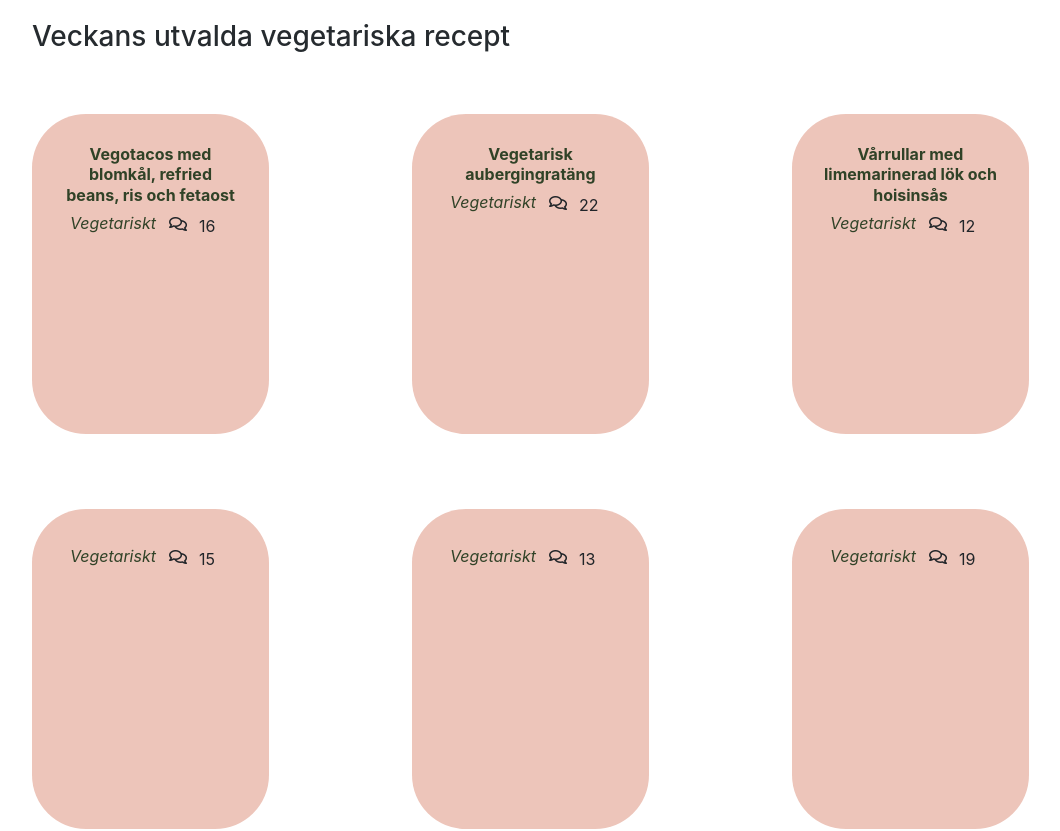
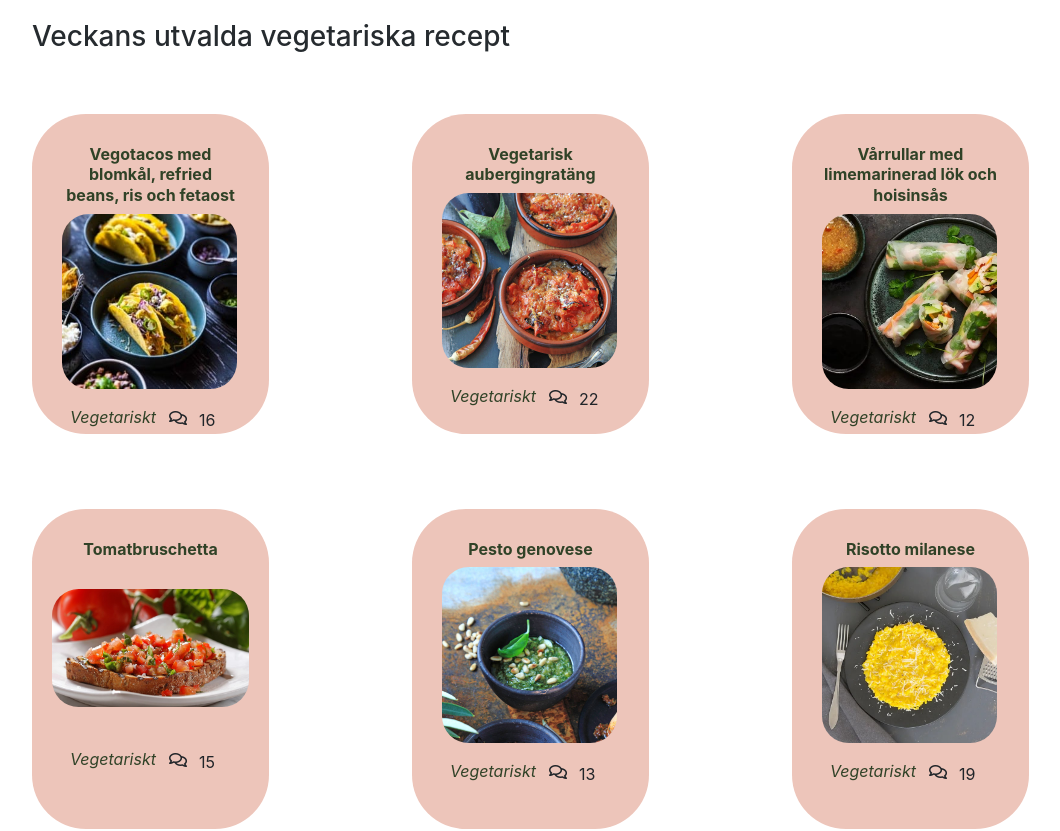
Before and after one commit to AnnaStenholm/T.A.R.A-app, a React (Create React App) app: page /kategori/vego in a window 1280 px wide. Shown: the top 831 px of the page, without its empty margins (50-1110 px from the left). Built offline with nearby package versions, Linux system fonts and the light colour scheme.

Commit message:
KategoriVego med bilder

```diff
--- a/src/KategoriVego.js
+++ b/src/KategoriVego.js
@@ -1,6 +1,14 @@
 import React from 'react';
 import App from './App';
 import './kategori.css';
+
+import tomatbruschetta from './bilder/tomatbruschetta.jpg';
+import vegetacos from './bilder/vegotacos1.jpeg';
+import aubergin from './bilder/auberginegratang.jpeg';
+import varrullar from './bilder/varrullar.jpeg';
+import pesto from './bilder/spesto-genovese.jpeg';
+import risotto from './bilder/risotto_milanese.jpeg';
+
 import { FooterContainer } from './containers/footer';
 
 import { Container, Row, Col } from 'react-bootstrap';
@@ -17,7 +25,7 @@ function KategoriVego() {
                         <div className="rosa-ruta-vego">
                             <div className="kategori-content">
                                 <div className="kategori-text">Vegotacos med blomkål, refried beans, ris och fetaost<a href="#"></a></div>
-                                <div className="kategori-img" src="./bilder/vegotacos1.jpeg"><a href="#">
+                                <div className="kategori-img"><img src={vegetacos} alt="Vegotacos med blomkål, refried beans, ris och fetaost"/><a href="#">
                                 </a></div>
                                 <div className="kategori"><i>Vegetariskt</i></div>
                                 <i className="far fa-comments"></i>
@@ -29,7 +37,7 @@ function KategoriVego() {
                         <div className="rosa-ruta-vego">
                             <div className="kategori-content">
                                 <div className="kategori-text">Vegetarisk aubergingratäng<a href="#"></a></div>
-                                <div className="kategori-img" src="./bilder/vegetarisk-auberginegratang.jpeg"><a href="#">
+                                <div className="kategori-img"><img src={aubergin} alt="Vegetarisk aubergingratäng"/><a href="#">
                                 </a></div>
                                 <div className="kategori"><i>Vegetariskt</i></div>
                                 <i className="far fa-comments"></i>
@@ -41,7 +49,7 @@ function KategoriVego() {
                         <div className="rosa-ruta-vego">
                             <div className="kategori-content">
                                 <div className="kategori-text">Vårrullar med limemarinerad lök och hoisinsås<a href="#"></a></div>
-                                <div className="kategori-img" src='./bilder/varrullar.jpeg'><a href="#">
+                                <div className="kategori-img"><img  src={varrullar} alt="Vårrullar med limemarinerad lök och hoisinsås"/><a href="#">
                                 </a></div>
                                 <div className="kategori"><i>Vegetariskt</i></div>
                                 <i className="far fa-comments"></i>
@@ -54,8 +62,8 @@ function KategoriVego() {
                         <div className="col">
                             <div className="rosa-ruta-vego1">
                                 <div className="kategori-content">
-                                    <div className="kategori-text"><a href="#"></a></div>
-                                    <div className="kategori-img1" src=""><a href="#">
+                                    <div className="kategori-text">Tomatbruschetta<a href="#"></a></div>
+                                    <div className="kategori-img1"><img src={tomatbruschetta} alt="Tomatbruschetta"/><a href="#">
                                     </a></div>
                                     <div className="kategori"><i>Vegetariskt</i></div>
                                     <i className="far fa-comments"></i>
@@ -66,8 +74,8 @@ function KategoriVego() {
                         <div className="col">
                             <div className="rosa-ruta-vego1">
                                 <div className="kategori-content">
-                                    <div className="kategori-text"><a href="#"></a></div>
-                                    <div className="kategori-img" src=""><a href="#">
+                                    <div className="kategori-text">Pesto genovese<a href="#"></a></div>
+                                    <div className="kategori-img"><img src={pesto} alt="Pesto genovese"/><a href="#">
                                     </a></div>
                                     <div className="kategori"><i>Vegetariskt</i></div>
                                     <i className="far fa-comments"></i>
@@ -78,8 +86,8 @@ function KategoriVego() {
                         <div className="col">
                             <div className="rosa-ruta-vego1">
                                 <div className="kategori-content">
-                                    <div className="kategori-text"></div><a href="#"></a>
-                                    <div className="kategori-img" src=""><a href="#">
+                                    <div className="kategori-text">Risotto milanese</div><a href="#"></a>
+                                    <div className="kategori-img"><img src={risotto} alt="Risotto milanese"/><a href="#">
                                     </a></div>
                                     <div className="kategori"><i>Vegetariskt</i></div>
                                     <i className="far fa-comments"></i>
--- a/src/kategori.css
+++ b/src/kategori.css
@@ -55,7 +55,7 @@
     width: 175.22px;
     height: 175.22px;
     border-radius: 26.7px;
-    margin: 20px 0px 11px 0px;
+    margin: 8px 0px 11px 0px;
 }
 
 .kategori-img1 img{
```
Also changed, not shown: src/bilder/auberginegratang.jpeg (added), src/bilder/vegetarisk-auberginegratang.jpeg (deleted).
